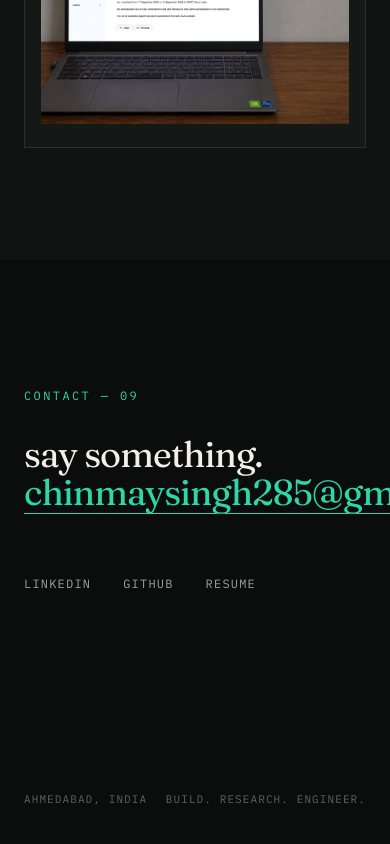
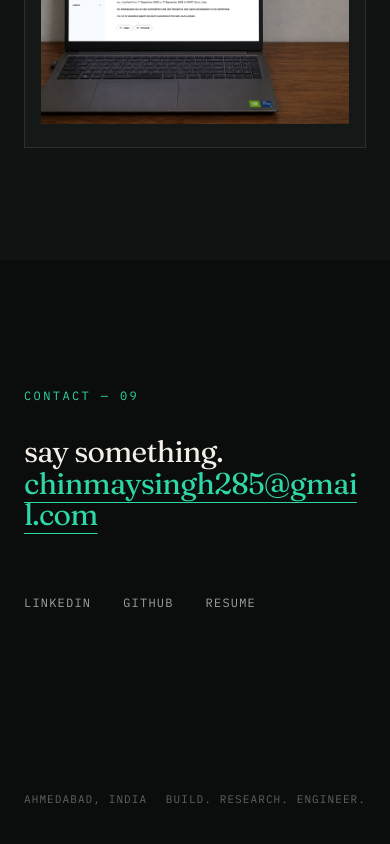
Before and after one commit to chinmaysinghh/portfolio-website, a Next.js app in the folder portfolio/: page / in a window 390 px wide. Shown: the part 10586-11430 px from the top of the page. Built offline with nearby package versions, Linux system fonts and the light colour scheme.

Commit message:
bug fixed

```diff
--- a/portfolio/src/components/Contact.tsx
+++ b/portfolio/src/components/Contact.tsx
@@ -24,14 +24,11 @@ export default function Contact() {
           whileInView={{ opacity: 1, y: 0 }}
           viewport={{ once: true }}
           transition={{ duration: 0.8 }}
-          className="font-display text-4xl md:text-7xl leading-[1.05] tracking-tight lowercase text-ink"
+          className="font-display text-3xl sm:text-4xl md:text-7xl leading-[1.05] tracking-tight lowercase text-ink break-words"
         >
           say something.
           <br />
-          <a
-            href="mailto:hello@chinmay.dev"
-            className="text-accent hover:text-ink transition-colors duration-300 underline decoration-1 underline-offset-8"
-          >
+          <a href="mailto:hello@chinmay.dev" className="text-accent hover:text-ink transition-colors duration-300 underline decoration-1 underline-offset-8 break-all sm:break-normal">
             chinmaysingh285@gmail.com
           </a>
         </motion.h2>
--- a/portfolio/src/components/Navigation.tsx
+++ b/portfolio/src/components/Navigation.tsx
@@ -75,6 +75,8 @@ function DockItem({
         onPointerCancel={() => setHovered(false)}
         onClick={(event) => {
           event.preventDefault();
+          setHovered(false);
+          mouseX.set(Infinity);
           onActivate(href);
         }}
         style={{ scale, y }}
@@ -131,9 +133,8 @@ export default function Navigation() {
   const handleDockPointerMove = (event: ReactPointerEvent<HTMLDivElement>) => {
     mouseX.set(event.clientX);
 
-    if (event.pointerType === "mouse" || !pointerState.current.active) {
-      return;
-    }
+    if (event.pointerType === "mouse") return;
+    if (!pointerState.current.active) return;
 
     const target = document.elementFromPoint(event.clientX, event.clientY) as HTMLElement | null;
     const link = target?.closest("a[data-dock-href]") as HTMLAnchorElement | null;
@@ -194,8 +195,7 @@ export default function Navigation() {
       className="fixed bottom-5 left-1/2 -translate-x-1/2 z-50"
     >
       <div
-        onMouseMove={(e) => mouseX.set(e.clientX)}
-        onMouseLeave={resetDockPointerState}
+        onPointerLeave={resetDockPointerState}
         onPointerDown={handleDockPointerDown}
         onPointerMove={handleDockPointerMove}
         onPointerUp={resetDockPointerState}
```
